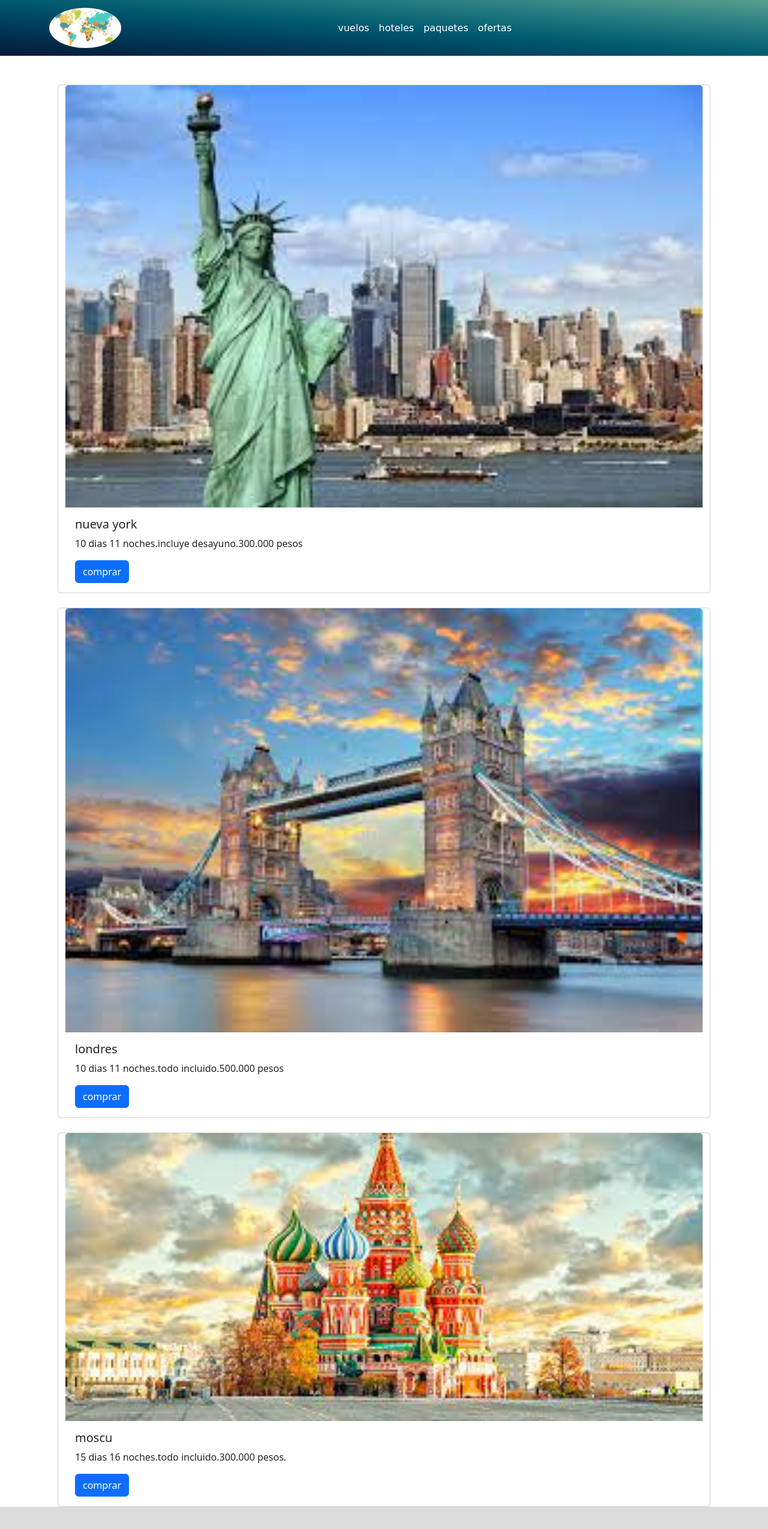
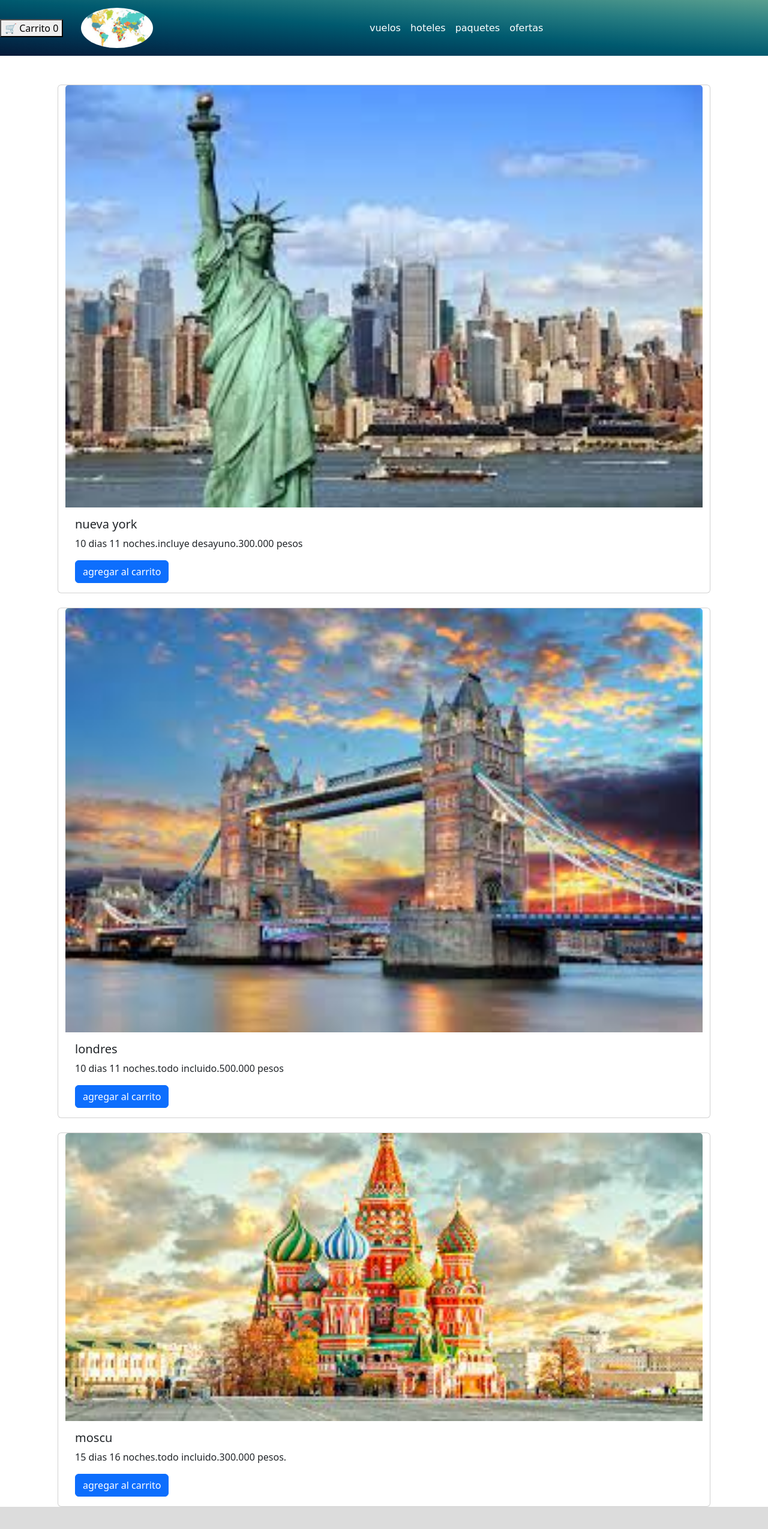
Before and after one commit to nicolasrebert/trabajo-de-coder-rebert, a plain HTML site: page pages/ofertas.html in a window 1280 px wide. Shown: the top 2549 px of the page at 60% size. Drawn offline with nearby package versions, Linux system fonts and the light colour scheme.

Commit message:
Agrego funcion carrito en la seccion Ofertas

```diff
--- /dev/null
+++ b/js/main.js
@@ -0,0 +1,37 @@
+document.addEventListener('DOMContentLoaded', function() {
+    // Obtengo una referencia al contenedor de botones y al contador del carrito
+    const contenedorCarrito = document.getElementById('contenedor-carrito');
+    const mostrarCarritoBtn = document.getElementById('mostrar-carrito');
+    const cantidadProductosSpan = document.getElementById('cantidad-productos');
+
+    // Inicio el carrito desde localStorage o creo un array vacío
+    let carrito = JSON.parse(localStorage.getItem('carrito')) || [];
+
+    // Actualiza la cantidad de productos en el botón del carrito
+    function actualizarCantidadProductos() {
+      cantidadProductosSpan.textContent = carrito.length;
+    }
+
+    // Función para agregar un producto al carrito
+    function agregarProductoAlCarrito(producto) {
+      carrito.push(producto);
+      localStorage.setItem('carrito', JSON.stringify(carrito));
+      actualizarCantidadProductos();
+    }
+
+    // Eventos para los botones de productos
+    contenedorCarrito.addEventListener('click', function(event) {
+      if (event.target.classList.contains('producto')) {
+        const idProducto = event.target.id;
+        agregarProductoAlCarrito(idProducto);
+      }
+    });
+
+    // Evento para mostrar el carrito
+    mostrarCarritoBtn.addEventListener('click', function() {
+      alert('Productos en el carrito: ' + carrito.join(', '));
+    });
+
+    // Actualiza la cantidad de productos al cargar la página
+    actualizarCantidadProductos();
+  });
--- a/pages/ofertas.html
+++ b/pages/ofertas.html
@@ -15,7 +15,9 @@
     <link rel="icon" href="./img/avion.png">
 </head>
 <body>
+
     <nav class="navbar navbar-expand-lg ">
+      <button id="mostrar-carrito">🛒 Carrito <span id="cantidad-productos">0</span></button>
         <div class="container">
           <a class="navbar-brand" href="../index.html"> <img class="logo" src="../pages/img/mapa.jpg" alt="mapa"></a>
           <button class="navbar-toggler" type="button" data-bs-toggle="collapse" data-bs-target="#navbarNav" aria-controls="navbarNav" aria-expanded="false" aria-label="Toggle navigation">
@@ -39,7 +41,7 @@
           </div>
         </div>
       </nav>
-      <section class="container mt-4">
+      <section class="container mt-4" id="contenedor-carrito">
         <article class="row justify-content-center ">
 
           <div class="card mt-4" style="width: 68rem;">
@@ -47,7 +49,7 @@
             <div class="card-body">
               <h5 class="card-title">nueva york</h5>
               <p class="card-text">10 dias 11 noches.incluye desayuno.300.000 pesos</p>
-              <a href="https://www.despegar.com.ar/ofertas-de-viajes" class="btn btn-primary">comprar</a>
+              <button class="btn btn-primary producto" id="nueva-york">agregar al carrito</button>
             </div>
           </div>
 
@@ -56,7 +58,7 @@
             <div class="card-body">
               <h5 class="card-title">londres</h5>
               <p class="card-text">10 dias 11 noches.todo incluido.500.000 pesos</p>
-              <a href="https://www.despegar.com.ar/ofertas-de-viajes" class="btn btn-primary">comprar</a>
+              <button class="btn btn-primary producto" id="londres">agregar al carrito</button>
             </div>
           </div>
 
@@ -65,7 +67,7 @@
             <div class="card-body">
               <h5 class="card-title">moscu</h5>
               <p class="card-text">15 dias 16 noches.todo incluido.300.000 pesos.</p>
-              <a href="https://www.despegar.com.ar/ofertas-de-viajes" class="btn btn-primary">comprar</a>
+              <button class="btn btn-primary producto" id="moscu">agregar al carrito</button>
             </div>
           </div>
 
@@ -78,5 +80,6 @@
 
     </footer>
     <script src="https://cdn.jsdelivr.net/npm/bootstrap@5.3.2/dist/js/bootstrap.bundle.min.js" integrity="sha384-C6RzsynM9kWDrMNeT87bh95OGNyZPhcTNXj1NW7RuBCsyN/o0jlpcV8Qyq46cDfL" crossorigin="anonymous"></script>
+    <script src="../js/main.js"></script>
 </body>
 </html>
```
